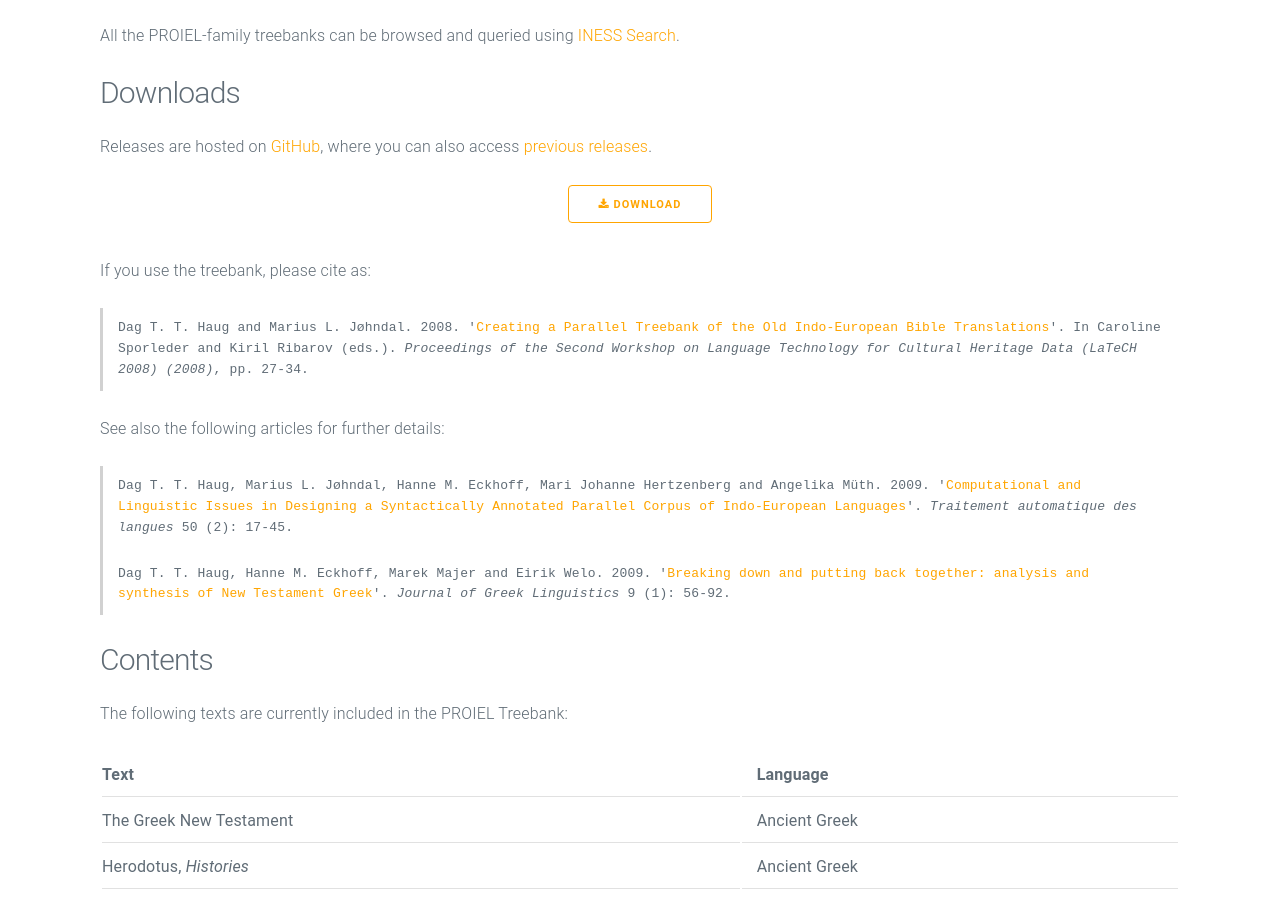
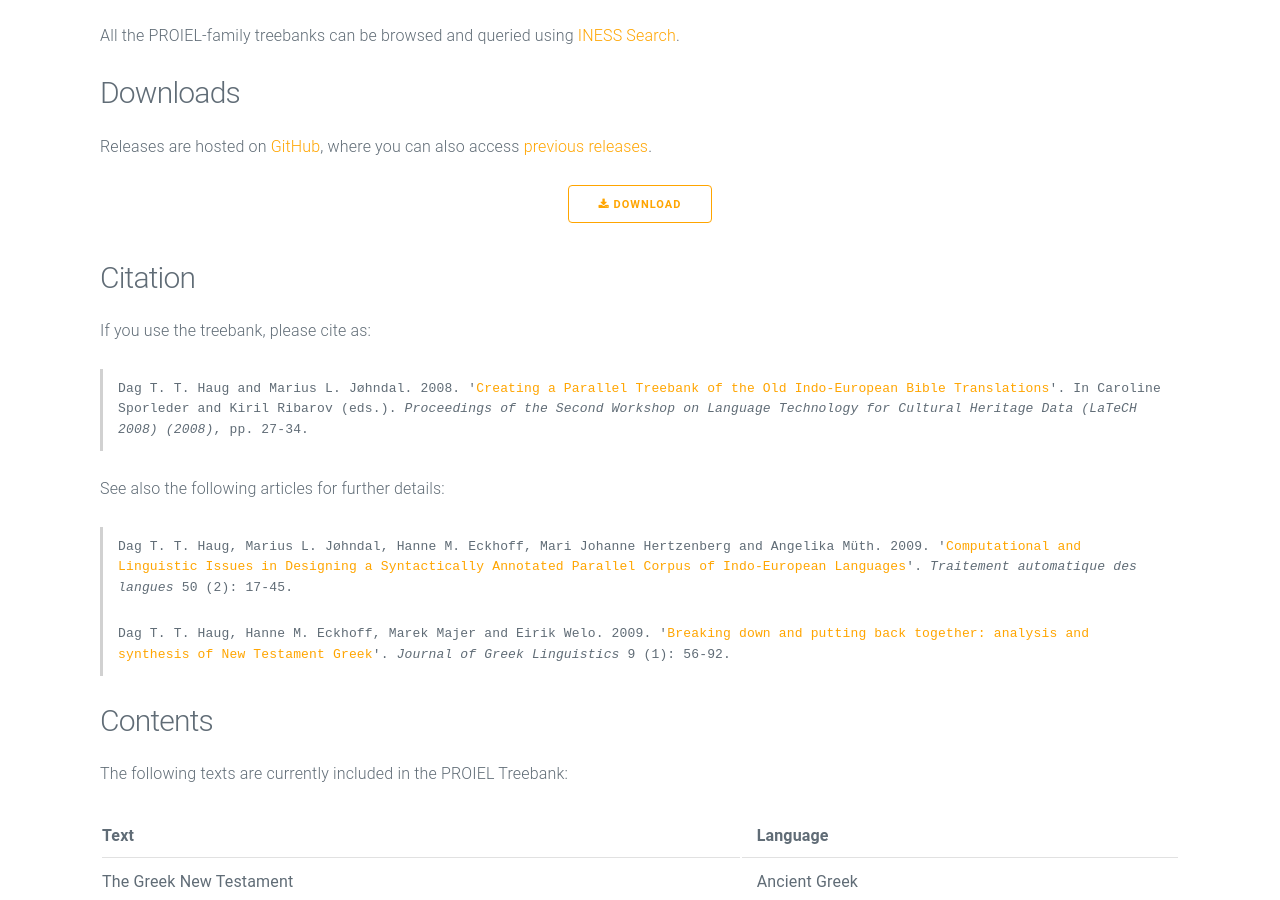
Before and after one commit to proiel/proiel.github.io, a Jekyll site: the page built from index.md, in a window 1280 px wide and 900 px high, scrolled down 363 px. Built offline with Jekyll 4.4.1, drawn with Linux system fonts in a browser that asks for light colours; nearby versions of some CDN libraries.

Commit message:
Add Citation header

```diff
--- a/index.md
+++ b/index.md
@@ -20,6 +20,8 @@ Releases are hosted on [GitHub](https://github.com/proiel/proiel-treebank/), whe
     <span>Download</span>
   </a>
 </p>
+
+#### Citation
 
 If you use the treebank, please cite as:
 
```
